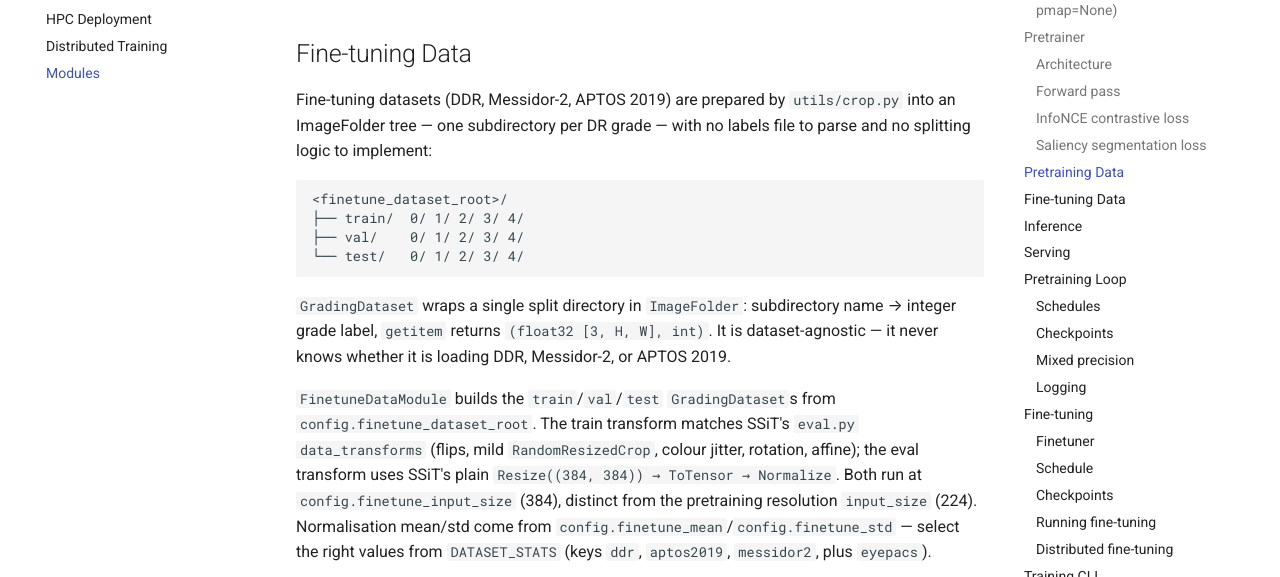
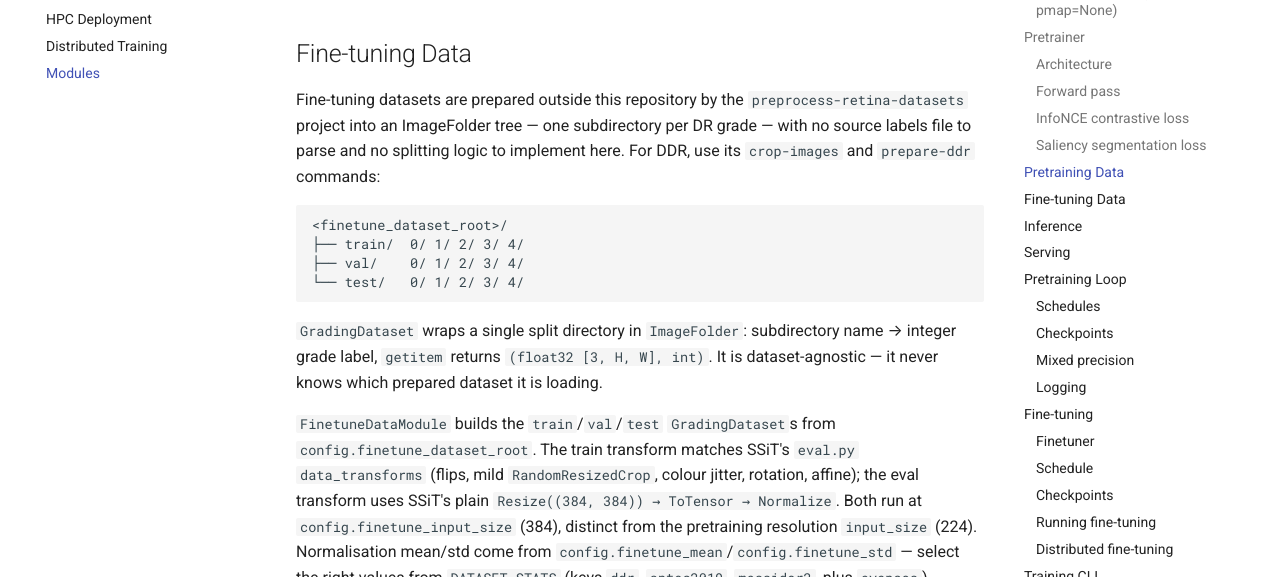
Before and after one commit to Diabetic-Retinopathy-Detection/diabetic-retinopathy-model, an MkDocs documentation site: the page built from docs/modules.md, in a window 1280 px wide and 900 px high, scrolled down 3011 px, cut to the strip 170-747 px from the top of the window. Built offline with MkDocs 1.6.1 and Material for MkDocs 9.7.7, drawn with Linux system fonts in a browser that asks for light colours; comment, search, counter and statistics services are not loaded.

Commit message:
refactor: cleanup and adjust docs of data prep

````diff
--- a/docs/modules.md
+++ b/docs/modules.md
@@ -96,9 +96,11 @@ initialised, the dataset is sharded with a `DistributedSampler` (exposed as
 
 ## Fine-tuning Data
 
-Fine-tuning datasets (DDR, Messidor-2, APTOS 2019) are prepared by
-`utils/crop.py` into an ImageFolder tree — one subdirectory per DR grade — with
-no labels file to parse and no splitting logic to implement:
+Fine-tuning datasets are prepared outside this repository by the
+`preprocess-retina-datasets` project into an ImageFolder tree — one
+subdirectory per DR grade — with no source labels file to parse and no
+splitting logic to implement here. For DDR, use its `crop-images` and
+`prepare-ddr` commands:
 
 ```
 <finetune_dataset_root>/
@@ -109,8 +111,7 @@ no labels file to parse and no splitting logic to implement:
 
 `GradingDataset` wraps a single split directory in `ImageFolder`: subdirectory
 name → integer grade label, `getitem` returns `(float32 [3, H, W], int)`.
-It is dataset-agnostic — it never knows whether it is loading DDR, Messidor-2,
-or APTOS 2019.
+It is dataset-agnostic — it never knows which prepared dataset it is loading.
 
 `FinetuneDataModule` builds the `train`/`val`/`test` `GradingDataset`s from
 `config.finetune_dataset_root`. The train transform matches SSiT's
````
Also changed, not shown: 4 other files.
